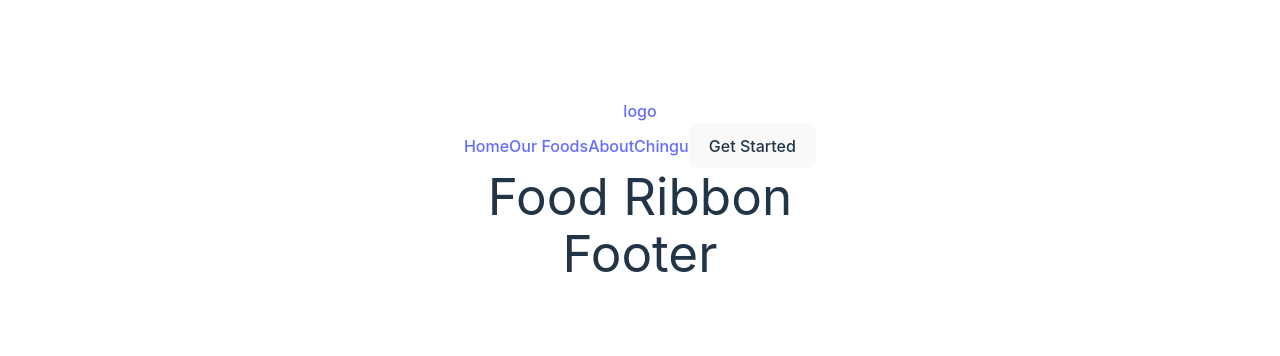
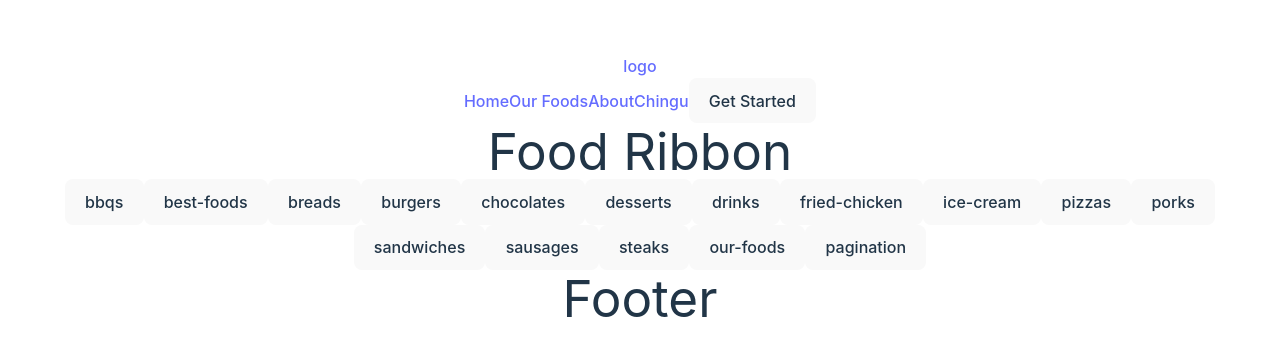
Before and after one commit to chingu-voyages/v50-tier2-team-15, a React (Vite) app: page /food in a window 1280 px wide. Shown: the part 210-566 px from the top of the page. Built offline with nearby package versions, Linux system fonts and the light colour scheme.

Commit message:
fix: improve food menu functionality by adding a selected category state and updating the food menu component to use the selected category. Add console logs for debugging purposes.

```diff
--- a/src/components/FoodMenu.jsx
+++ b/src/components/FoodMenu.jsx
@@ -2,12 +2,14 @@ import PropTypes from "prop-types";
 import { useSelector, useDispatch } from "react-redux";
 import { selectFood } from "../slices/foodDataApiSlice";
 
-const FoodMenu = ( {selectedCategory} ) => {
+const FoodMenu = ({ selectedCategory }) => {
   const dispatch = useDispatch();
   const foodData = useSelector((state) => state.foodData.data);
   const foods = foodData[selectedCategory] || [];
 
-   const handleFoodClick = (food) => {
+  console.log("Foods in selected category:", foods); // Log foods in the selected category
+
+  const handleFoodClick = (food) => {
     dispatch(selectFood(food));
   };
 
--- a/src/components/FoodRibbon.jsx
+++ b/src/components/FoodRibbon.jsx
@@ -1,8 +1,22 @@
+import { useEffect } from "react";
 import PropTypes from "prop-types";
-import { useSelector } from "react-redux";
+import { useDispatch, useSelector } from "react-redux";
+import { fetchFoodData } from "../slices/foodDataApiSlice";
 
 const FoodRibbon = ({ onCategorySelect }) => {
+  const dispatch = useDispatch();
+
+  useEffect(() => {
+    dispatch(fetchFoodData());
+  }, [dispatch]);
+
   const foodData = useSelector((state) => state.foodData.data);
+  const status = useSelector((state) => state.foodData.status);
+  const error = useSelector((state) => state.foodData.error);
+
+  console.log("Food Data:", foodData); // Log fetched data
+  console.log("Fetch Status:", status); // Log fetch status
+  if (error) console.log("Fetch Error:", error); // Log any fetch errors
 
   const handleCategoryClick = (category) => {
     onCategorySelect(category);
@@ -11,7 +25,9 @@ const FoodRibbon = ({ onCategorySelect }) => {
   return (
     <div>
       <h1>Food Ribbon</h1>
-      {Object.keys(foodData).map((category) => (
+      {status === "loading" && <p>Loading...</p>}
+      {status === "failed" && <p>Error fetching data</p>}
+      {status === "succeeded" && Object.keys(foodData).map((category) => (
         <button key={category} onClick={() => handleCategoryClick(category)}>
           {category}
         </button>
--- a/src/screens/ShowFoodMenu.jsx
+++ b/src/screens/ShowFoodMenu.jsx
@@ -1,17 +1,16 @@
+import { useState } from "react";
 import FoodRibbon from "../components/FoodRibbon";
 import FoodMenu from "../components/FoodMenu";
-import { useSelector } from "react-redux";
-import FoodCard from "../components/FoodCard";
 
 const ShowFoodMenu = () => {
-  const selectedCategory = useSelector(state => state.foodData.selectedCategory);
-  const selectedFood = useSelector(state => state.foodData.selectedFood);
+  const [selectedCategory, setSelectedCategory] = useState(null);
+
+  console.log("Selected Category in ShowFoodMenu:", selectedCategory); // Log selected category
 
   return (
     <div>
-      <FoodRibbon />
-      {selectedCategory && <FoodMenu category={selectedCategory} />}
-      {selectedFood && <FoodCard food={selectedFood} />}
+      <FoodRibbon onCategorySelect={setSelectedCategory} />
+      {selectedCategory && <FoodMenu selectedCategory={selectedCategory} />}
     </div>
   );
 };
```
